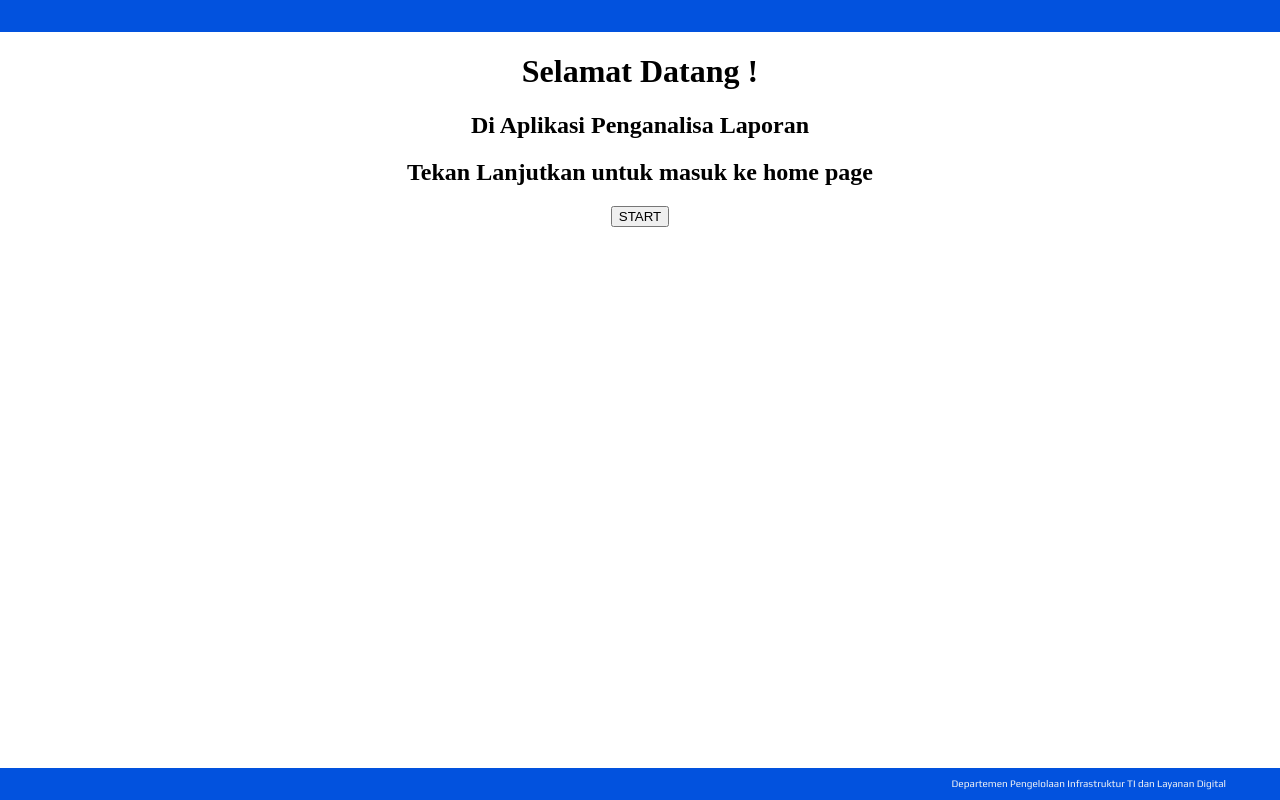
After one commit to Arisafr/week4.github.io, a Flask app: template website/templates/index.html in a window 1280 px wide. The commit adds this page. Run offline with Flask 2, Linux system fonts and the light colour scheme; the template is opened without the code that fills it, so the values that code supplies are empty; parts of the project's set-up code (start-up, migrations or seed data) failed here and were passed over.

Commit message:
first commit

```diff
--- a/main.py
+++ b/main.py
@@ -1,6 +1,17 @@
+# website/views.py
+from flask import Blueprint, render_template
 from website import create_app
 
-app = create_app()
+main = Blueprint('main', __name__)
 
-if __name__ == '__main__':
-    app.run(debug=True)
+@main.route('/create')
+def create():
+    app = create_app()
+
+    if __name__ == '__main__':
+        app.run(debug=True)
+    return 'create function has been called'
+
+@main.route('/home')
+def home():
+    return render_template('home.html')
--- a/website/__init__.py
+++ b/website/__init__.py
@@ -10,4 +10,8 @@ def create_app():
     from .pros import pros
     app.register_blueprint(pros,url_prefix='/')
 
+    from ..main import main
+    app.register_blueprint(main,url_prefix='/')
+
+
     return app
--- a/website/pros.py
+++ b/website/pros.py
@@ -1,5 +1,5 @@
 import os
-from flask import Blueprint, flash, make_response, redirect, render_template, request, url_for, send_file
+from flask import Blueprint, flash, jsonify, make_response, redirect, render_template, request, url_for, send_file
 from numpy import append
 from werkzeug.utils import secure_filename
 import pandas as pd
@@ -29,8 +29,7 @@ def upload():
     else:
         message = None # add this line
     print (df)
-    return render_template('home.html', form=form, message=message) # pass the form variable to the template
-
+    return jsonify(message=message)
 
 @pros.route("/reportDetail")
 def reportDetail():
--- a/website/static/css/style.css
+++ b/website/static/css/style.css
@@ -9,7 +9,7 @@ body{
   display: flex;
   justify-content: left;
   padding: 10px;
-  height: 10px;
+  height: 12px;
   text-align: center;
   background: #0252de;
   color: whitesmoke;
@@ -17,7 +17,7 @@ body{
 }
 
 .header a{
-  font-size: 10px;
+  font-size: 12px;
   font-family: 'Play', sans-serif;
   text-decoration: none;
   color: #ededed;
@@ -48,8 +48,12 @@ body{
   text-align:right;
   color: whitesmoke;
   bottom: 0;
-  font-size: 8px;
+  font-size: 10px;
+  height: 12px;
   }
+
+  .footer
+
 
 .container{
   max-width: 600px;
--- a/website/templates/base.html
+++ b/website/templates/base.html
@@ -23,14 +23,14 @@
           <a href="/contactus">Contact</a>
         </div>
       </header>
-      <div>
+      <div style="text-align: center;">
         {%block content%}
         {%endblock%}
       </div>
 
       <footer>
         <div class="footer">
-          <p1 style="margin: 5%;height: 10px;">Departemen Pengelolaan Infrastruktur TI dan Layanan Digital   </p1>
+          <p1 style="margin:5%">Departemen Pengelolaan Infrastruktur TI dan Layanan Digital   </p1>
 
         </div>
       </footer>
--- a/website/templates/contactus.html
+++ b/website/templates/contactus.html
@@ -4,7 +4,7 @@
 {% block content %}
 
 <body>
-  <div class="container">
+  <div>
     <h3 style="text-align: center;">Hubungi Kami</h3>
     <p2>Call Center : +62 812 xxxx xxxx</p2>
     <br>
--- /dev/null
+++ b/website/templates/index.html
@@ -0,0 +1,56 @@
+<!DOCTYPE html>
+<html lang="en">
+<head>
+    <meta charset="UTF-8">
+    <meta http-equiv="X-UA-Compatible" content="IE=edge">
+    <meta name="viewport" content="width=device-width, initial-scale=1.0">
+    <link rel="shortcut icon" type="image/x-icon" href="/website/static/img/LogoWebApp.ico">
+    <link rel="stylesheet" type="text/css" href="/website/static/css/style.css">
+    <!--FONT AWESOME-->
+    <link rel="stylesheet" href="https://cdnjs.cloudflare.com/ajax/libs/font-awesome/4.7.0/css/font-awesome.min.css">
+    <!--GOOGLE FONTS-->
+    <link rel="preconnect" href="https://fonts.gstatic.com">
+    <link href="https://fonts.googleapis.com/css2?family=Fredoka+One&family=Play&display=swap" rel="stylesheet">
+    <title>Welcome</title>
+    <script src="website/static/script.js" cache-control="no-cache"></script>
+</head>
+    <body>
+    <header>
+        <div class="header"></div>
+    </header>
+      <div style="text-align: center;">
+        <h1>Selamat Datang !</h1>
+        <h2>Di Aplikasi Penganalisa Laporan</h2>
+        <h2>Tekan Lanjutkan untuk masuk ke home page</h2>
+        <button id="start-btn">START</button>
+
+        <script>
+          const startBtn = document.getElementById('start-btn');
+          startBtn.addEventListener('click', () => {
+            fetch('/create')
+              .then(response => {
+                if (response.ok) {
+                  return response.text();
+                } else {
+                  throw new Error('Network response was not ok');
+                }
+              })
+              .then(data => {
+                console.log(data);
+                window.location.href = '/home';
+              })
+              .catch(error => {
+                console.error('There was a problem with the fetch operation:', error);
+              });
+          });
+        </script>
+      </div>
+
+      <footer>
+        <div class="footer">
+          <p1 style="margin:5%">Departemen Pengelolaan Infrastruktur TI dan Layanan Digital   </p1>
+
+        </div>
+      </footer>
+</body>
+</html>
--- a/website/templates/tentangprogram.html
+++ b/website/templates/tentangprogram.html
@@ -5,7 +5,7 @@
 
 <body>
   <div style="position: static;">
-      <h3 style="text-align: center">Mengenai Program Ini</h3>
+      <h3 style="text-align: center;margin-left:5%;margin-right:5%;">Mengenai Program Ini</h3>
       <div class="container">
       <p1>
         Program ini merupakan program yang menganalisa data mentah yang berasal dari data helpdesk.
@@ -14,7 +14,7 @@
         Opsi SLA dapat digunakan untuk membuat laporan dari  file SLA Resolution dan SLA Response
         Untuk memulai anda hanya perlu memilih 1 diantara 3 pilihan pada homepage, dan langsung diminta untuk mengupload file yang sesuai dengan pilihan yang anda pilih. setelah itu file akan langsung terproses dan tersimpan pada data (Download)
         Notes:
-      <div style="text-align: left;">
+      <div style="text-align: left;margin-left:5%;">
         </p>
           Data harus mentok seperti contoh yang dilampirkan:
         <br>
```
Also changed, not shown: website/templates/home.html (+28 -13 lines).
